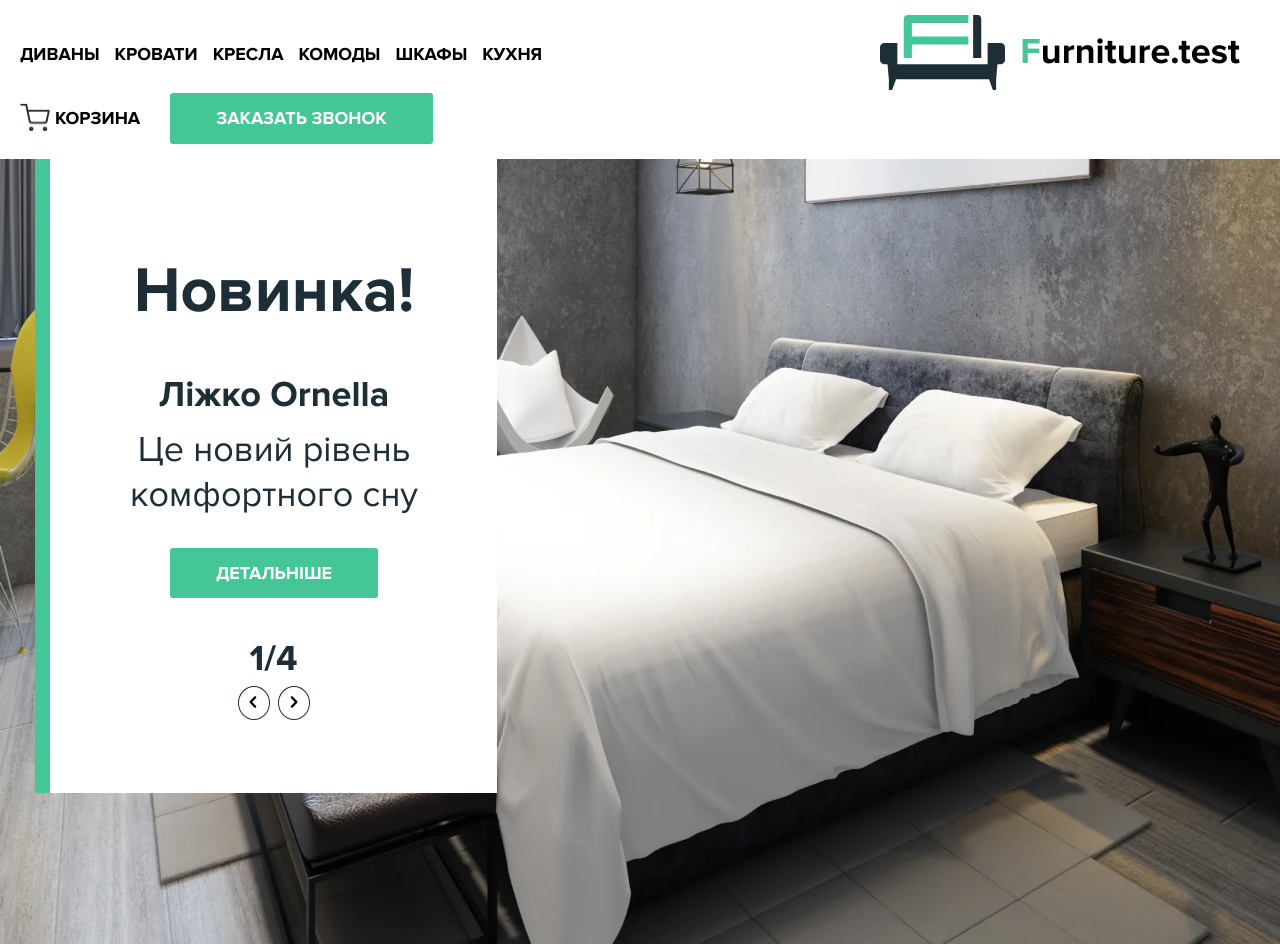
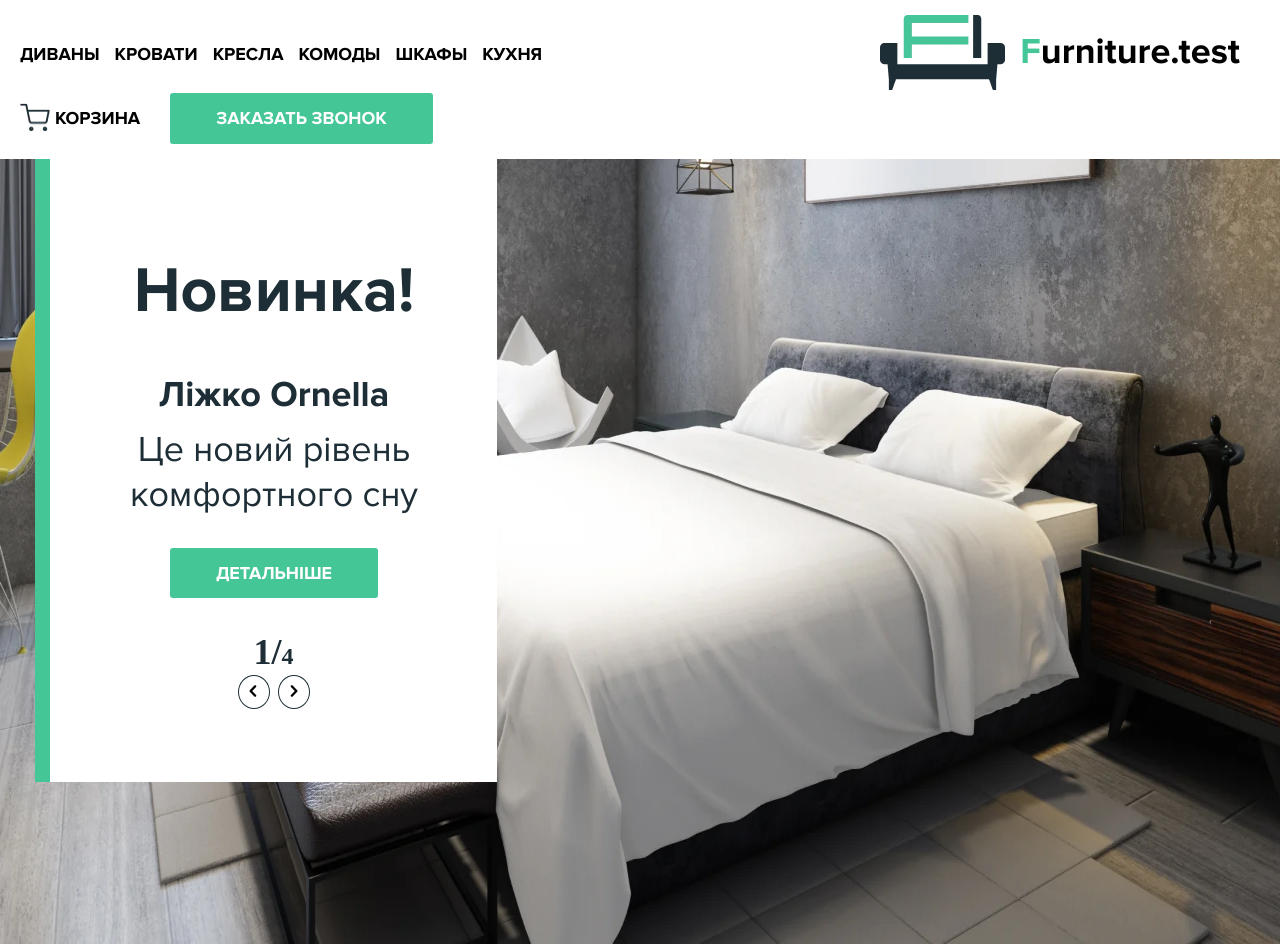
Before and after one commit to andriyvelychko/furniture-store, a plain HTML site: page index.html in a window 1280 px wide. Drawn offline with Linux system fonts and the light colour scheme; files whose address does not match are found by name.

Commit message:
Banner section edits

```diff
--- a/index.html
+++ b/index.html
@@ -184,7 +184,7 @@
 							Це новий рівень комфортного сну
 						</p>
 						<button class="btn">Детальніше</button>
-						<span class="banner__slider-content__numbering-slide custom_paging"><span>/ </span></span>
+						<span class="banner__slider-content__numbering-slide custom_paging"></span>
 					</div>
 				</div>
 			</div>
--- a/scss/style.scss
+++ b/scss/style.scss
@@ -64,12 +64,15 @@ h4{
 	line-height: 125%;
 }
 .banner__slider-content__numbering-slide{
+	display: block;
+	font-family: Proxima Nova;
+	font-style: normal;
+	font-weight: bold;
+	font-size: 24px;
+	line-height: 125%;
+}
+ .banner__slider-content__numbering-slide:first-letter{
 	font-size: 36px;
-	line-height: 125%;
-	color: $text-color-dark;
-	span{
-		font-size: 24px;
-	}
 }
 //End text style
 /*Buttons*/
```
Also changed, not shown: css/style.css, css/style.min.css.
